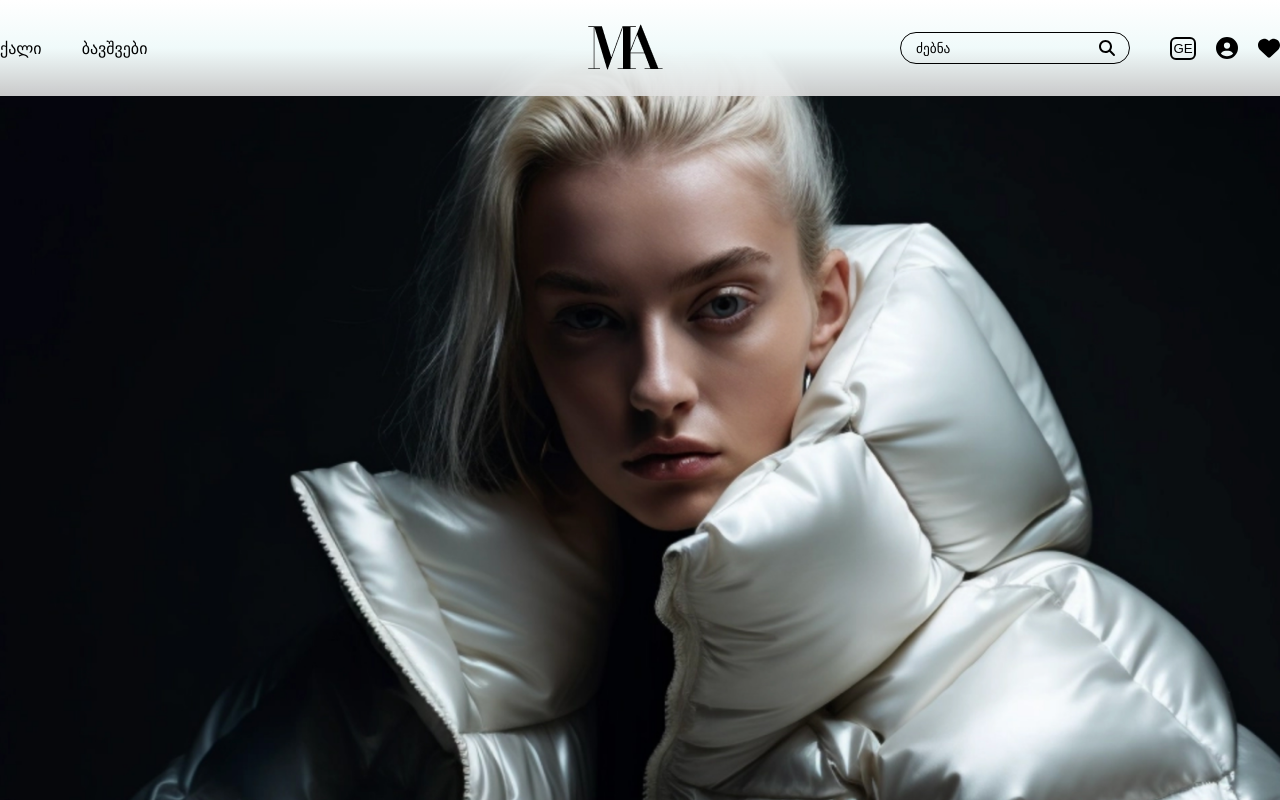
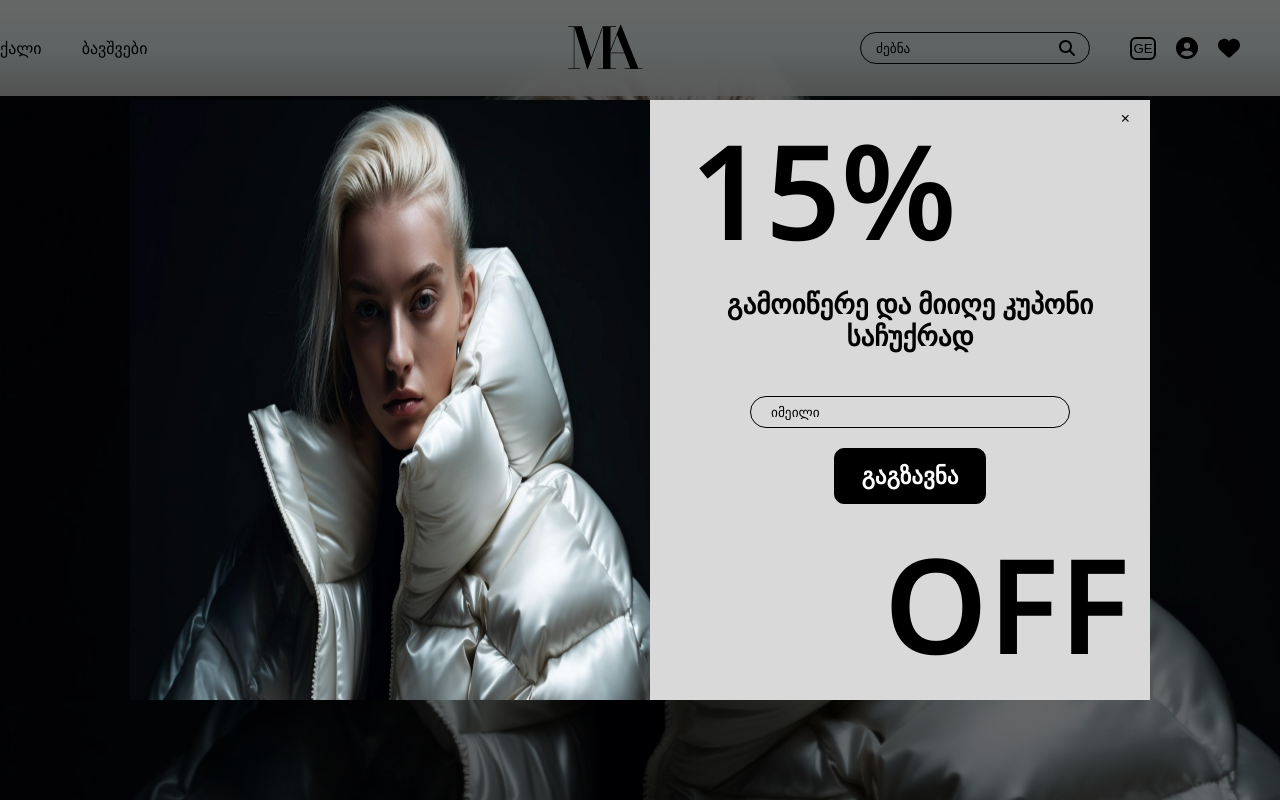
Before and after one commit to Ninunutsi/ninunutsiiii, a React (Create React App) app: page / in a window 1280 px wide. Shown: the top 800 px of the page. Built offline with nearby package versions, Linux system fonts and the light colour scheme.

Commit message:
adding modalForm popup

```diff
--- a/public/locales/en/translation.json
+++ b/public/locales/en/translation.json
@@ -34,5 +34,6 @@
   "Added To Favorites": "Added To Favorites",
   "Add To Favorites": "Add To Favorites",
   "not added": "You have not added products yet",
-  "Back to Products": "Back to Products"
+  "Back to Products": "Back to Products",
+  "Sign up": "Sign up for our email and get a discount coupon"
 }
--- a/public/locales/ge/translation.json
+++ b/public/locales/ge/translation.json
@@ -34,5 +34,6 @@
   "Added To Favorites": "დამატებულია ფავორიტებში",
   "Add To Favorites": "დაამატე ფავორიტებში",
   "not added": "პროდუქტები დამატებული არ არის",
-  "Back to Products": "პროდუქტებზე დაბრუნება"
+  "Back to Products": "პროდუქტებზე დაბრუნება",
+  "Sign up": "გამოიწერე და მიიღე კუპონი საჩუქრად"
 }
--- a/src/components/Header.jsx
+++ b/src/components/Header.jsx
@@ -3,24 +3,37 @@ import Logo from "../assets/MA.png";
 import { Link } from "react-router-dom";
 import { HeaderBg, HeaderContent, Navigation, Parameters } from "./components";
 import { FontAwesomeIcon } from "@fortawesome/react-fontawesome";
-import { faMagnifyingGlass, faCircleUser, faHeart, } from "@fortawesome/free-solid-svg-icons";
+import {
+  faMagnifyingGlass,
+  faCircleUser,
+  faHeart,
+} from "@fortawesome/free-solid-svg-icons";
 import { useAuthorization } from "../contexts/AuthorizationContext";
 import { useTranslation } from "react-i18next";
 import UserAuthorization from "./UserInformation/UserAuthorization";
 import useScrollToTop from "../hooks/useScrollToTop";
 import LanguageToggle from "./Buttons/LanguageToggle";
 import { useDetailedPageContext } from "../contexts/DetailedPageContextProvider";
-
+import ModalPopup from "./ModalPopup";
 
 const Header = () => {
   const { openAuthorization, isOpen } = useAuthorization();
   const { handleClick } = useScrollToTop("smooth");
-  const {setCurrentPage} = useDetailedPageContext()
-  const [click, setClick] = useState(false)
+  const { setCurrentPage } = useDetailedPageContext();
+  const [click, setClick] = useState(false);
+  const [showModal, setShowModal] = useState(false);
 
   useEffect(() => {
-    setCurrentPage(1)
-  }, [click, setCurrentPage])
+    setCurrentPage(1);
+
+    // Show ModalPopup after 3 seconds
+    const timer = setTimeout(() => {
+      setShowModal(true);
+    }, 3000);
+
+    // Clear the timer to prevent showing the modal if the component unmounts
+    return () => clearTimeout(timer);
+  }, [click, setCurrentPage]);
 
   const { t } = useTranslation();
 
@@ -38,13 +51,15 @@ const Header = () => {
             </li>
           </Navigation>
         </div>
-        <div onClick={handleClick}> <Link to={"/"}><img src={Logo} alt="Logo" /></Link></div>
+        <div onClick={handleClick}>
+          {" "}
+          <Link to={"/"}>
+            <img src={Logo} alt="Logo" />
+          </Link>
+        </div>
         <Parameters>
           <form>
-            <input
-              type="search"
-              placeholder={t("Search")}
-            />
+            <input type="search" placeholder={t("Search")} />
             <FontAwesomeIcon icon={faMagnifyingGlass} />
           </form>
           <div>
@@ -58,10 +73,11 @@ const Header = () => {
             </div>
             <div onClick={handleClick}>
               <Link to="/favorites">
-              <FontAwesomeIcon icon={faHeart} />
+                <FontAwesomeIcon icon={faHeart} />
               </Link>
             </div>
           </div>
+          {showModal && <ModalPopup />}
         </Parameters>
       </HeaderContent>
     </HeaderBg>
--- /dev/null
+++ b/src/components/ModalPopup.jsx
@@ -0,0 +1,37 @@
+import { useTranslation } from "react-i18next";
+import useRequest from "../hooks/useRequest";
+import { Loading } from "./components";
+import ModalForm from "./Requests/ModalForm";
+
+const ModalPopup = () => {
+  const { t } = useTranslation();
+  const { loading, sentEmail, sendRequest } = useRequest({
+    url: "/api/v1/users",
+    method: "POST",
+  });
+
+  const onSubmit = (email) => {
+    sendRequest([{ email }]).catch((err) => console.log(err));
+  };
+
+  const loadingProces = (
+    <Loading>
+      <div></div>
+      <div></div>
+      <div></div>
+    </Loading>
+  );
+
+  const emailSent = <p>{t("Thank you for Subscription")}</p>;
+
+  if (loading) return <ModalForm loading={loadingProces} />;
+  if (sentEmail) return <ModalForm sentEmail={emailSent} />;
+
+  return (
+    <div>
+      <ModalForm onFormSubmit={onSubmit} />
+    </div>
+  );
+};
+
+export default ModalPopup;
--- a/src/components/Requests/EmailForm.jsx
+++ b/src/components/Requests/EmailForm.jsx
@@ -1,24 +1,15 @@
-import { useRef, useState } from "react";
-import { ErrorMessage, LoadingDiv, SubmitButton, SubscriptionStyle} from "../components";
+import {
+  ErrorMessage,
+  LoadingDiv,
+  SubmitButton,
+  SubscriptionStyle,
+} from "../components";
 import { useTranslation } from "react-i18next";
+import useEmailForm from "../../hooks/useEmailForm";
 
 const EmailForm = ({ onFormSubmit, loading, sentEmail }) => {
-  const emailRef = useRef();
-  const [isValidEmail, setIsValidEmail] = useState(true);
-  const { t } = useTranslation()
-
-  const onSubmit = (e) => {
-    e.preventDefault();
-    const email = emailRef.current.value;
-    const emailRegex = /^[^\s@]+@[^\s@]+\.[^\s@]+$/;
-
-    if (email && emailRegex.test(email)) {
-      onFormSubmit(email);
-      setIsValidEmail(true);
-    } else {
-      setIsValidEmail(false);
-    }
-  };
+  const { emailRef, isValidEmail, onSubmit } = useEmailForm(onFormSubmit);
+  const { t } = useTranslation();
 
   return (
     <SubscriptionStyle>
@@ -37,7 +28,7 @@ const EmailForm = ({ onFormSubmit, loading, sentEmail }) => {
           placeholder={t("enter E-mail")}
           ref={emailRef}
         />
-          <ErrorMessage style={{color: "green"}}>{sentEmail}</ErrorMessage>
+        <ErrorMessage style={{ color: "green" }}>{sentEmail}</ErrorMessage>
         {!isValidEmail && (
           <ErrorMessage className="error-message">
             {t("Please enter a valid email address")}
--- /dev/null
+++ b/src/components/Requests/ModalForm.jsx
@@ -0,0 +1,77 @@
+import React, { useEffect, useState } from "react";
+import modalPhoto from "../../assets/promo-photo.png";
+import { Overlay } from "../UserInformation/UserInformation";
+import useEmailForm from "../../hooks/useEmailForm";
+import { ErrorMessage, ModalPopupStyle } from "../components";
+import { useTranslation } from "react-i18next";
+
+function ModalForm({ onFormSubmit, loading, sentEmail }) {
+  const [showModal, setShowModal] = useState(true);
+  const { emailRef, isValidEmail, onSubmit } = useEmailForm(onFormSubmit);
+  const { t } = useTranslation();
+
+  useEffect(() => {
+    if (!localStorage.getItem("visited")) {
+      setShowModal(true);
+      localStorage.setItem("visited", "true");
+    }
+  }, []);
+
+  // useEffect(() => {
+  //   setShowModal(true);
+  // }, []);
+
+  const closeModal = () => {
+    setShowModal(false);
+  };
+
+  return (
+    <div>
+      {showModal && (
+        <div>
+          <ModalPopupStyle>
+            <img className="image" src={modalPhoto} alt="something" />
+            <div className="modal">
+              <span className="popup_btn" onClick={closeModal}>
+                ×
+              </span>
+              <h1 className="percent">15%</h1>
+              <p className="text">{t("Sign up")}</p>
+              <div className="loading">{loading}</div>
+              <form onSubmit={onSubmit}>
+                <input
+                  style={{
+                    border: isValidEmail ? "1px solid black" : "1px solid red",
+                  }}
+                  className="email"
+                  type="text"
+                  id="emailInput"
+                  placeholder={t("Email address")}
+                  ref={emailRef}
+                />
+                <ErrorMessage
+                  className="correct-message"
+                  style={{ color: "green" }}
+                >
+                  {sentEmail}
+                </ErrorMessage>
+                {!isValidEmail && (
+                  <ErrorMessage className="error-message">
+                    {t("Please enter a valid email address")}
+                  </ErrorMessage>
+                )}
+                <button className="submitBtn" type="submit">
+                  {t("Submit")}
+                </button>
+              </form>
+              <p className="off">OFF</p>
+            </div>
+          </ModalPopupStyle>
+          <Overlay onClick={closeModal} />
+        </div>
+      )}
+    </div>
+  );
+}
+
+export default ModalForm;
--- a/src/components/components.js
+++ b/src/components/components.js
@@ -285,3 +285,110 @@ export const FooterDiv = styled.div`
     }
   }
 `;
+
+export const ModalPopupStyle = styled.div`
+  display: grid;
+  grid-template-columns: repeat(2, 1fr);
+  transition: 0.5s;
+
+  position: fixed;
+  height: 600px;
+  top: 50%;
+  left: 50%;
+  transform: translate(-50%, -50%);
+  background-color: rgba(217, 217, 217, 1);
+  z-index: 5;
+
+  .image {
+    width: 520px;
+    height: 100%;
+  }
+
+  .modal {
+    width: 480px;
+    position: relative;
+    display: flex;
+    flex-direction: column;
+    align-items: center;
+    justify-content: flex-start;
+    padding: 10px 20px;
+
+    .loading {
+      position: absolute;
+      left: 50%;
+      top: 46%;
+      transform: translate(-50%, -50%);
+
+      div {
+        height: 10px;
+      }
+    }
+
+    form {
+      text-align: center;
+
+      .email {
+        width: 320px;
+        border-radius: 23px;
+        border: 2px solid rgba(0, 0, 0, 0.3);
+        color: rgba(0, 0, 0, 0.3);
+        background-color: transparent;
+        outline: none;
+        padding: 6px 0 6px 20px;
+        margin-bottom: 20px;
+      }
+
+      .submitBtn {
+        padding: 13px 26px 13px 26px;
+        border: 1px solid black;
+        color: white;
+        background: black;
+        font-weight: 700;
+        font-size: 23px;
+        line-height: 28px;
+        border-radius: 10px;
+      }
+
+      .error-message {
+        top: -20px;
+        left: 240px;
+        width: 300px;
+      }
+
+      .correct-message {
+        top: -20px;
+        left: 270px;
+        width: 300px;
+      }
+    }
+
+    .popup_btn {
+      position: absolute;
+      top: 10px;
+      right: 20px;
+      cursor: pointer;
+    }
+
+    .percent,
+    .off {
+      align-self: start;
+      font-size: 132px;
+      font-weight: 600;
+      line-height: 158px;
+      color: black;
+    }
+
+    .off {
+      align-self: end;
+    }
+
+    .text {
+      text-align: center;
+      color: black;
+      font-size: 27px;
+      font-weight: 600;
+      line-height: 32px;
+      margin-bottom: 24px;
+    }
+  }
+`;
--- /dev/null
+++ b/src/hooks/useEmailForm.jsx
@@ -0,0 +1,27 @@
+import { useRef, useState } from "react";
+
+const useEmailForm = (onFormSubmit) => {
+  const emailRef = useRef();
+  const [isValidEmail, setIsValidEmail] = useState(true);
+
+  const onSubmit = (e) => {
+    e.preventDefault();
+    const email = emailRef.current.value;
+    const emailRegex = /^[^\s@]+@[^\s@]+\.[^\s@]+$/;
+
+    if (email && emailRegex.test(email)) {
+      onFormSubmit(email);
+      setIsValidEmail(true);
+    } else {
+      setIsValidEmail(false);
+    }
+  };
+
+  return {
+    emailRef,
+    isValidEmail,
+    onSubmit,
+  };
+};
+
+export default useEmailForm;
--- a/src/hooks/useLocalStorage.jsx
+++ b/src/hooks/useLocalStorage.jsx
@@ -7,7 +7,6 @@ const useLocalStorage = (key, fallback) => {
   useEffect(() => {
     localStorage.setItem(key, JSON.stringify(value));
   }, [key, value]);
-  // console.log(localStorage);
   return [value, setValue];
 };
 
--- a/src/hooks/useRequest.jsx
+++ b/src/hooks/useRequest.jsx
@@ -22,7 +22,7 @@ const useRequest = ({ url, method }) => {
 
     setTimeout(() => {
       setSentEmail(false);
-    }, 2000);
+    }, 1000);
     return data;
   };
 
```
Lines whose indentation alone changed are shown as unchanged.
